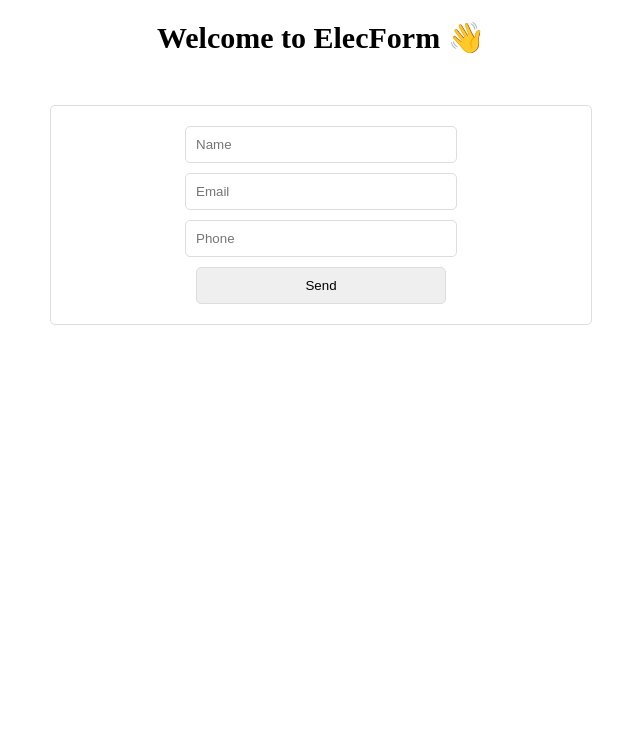
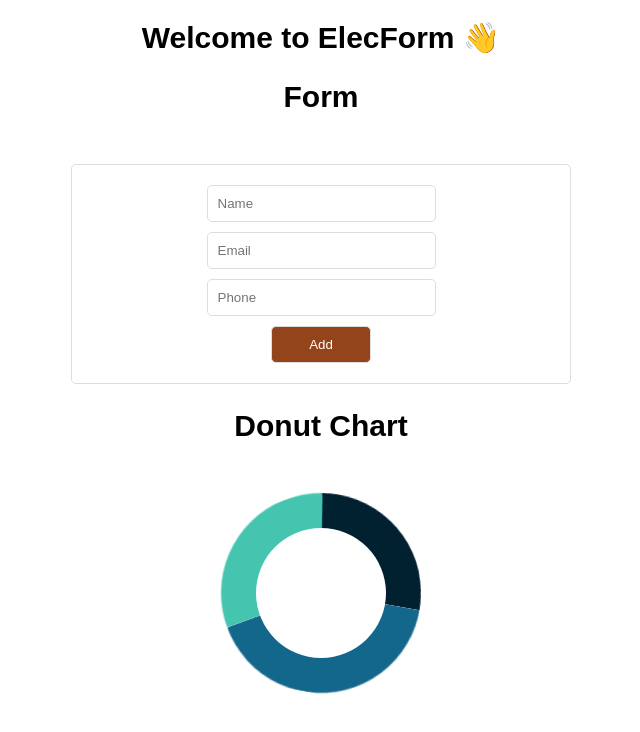
Before and after one commit to Tristan-Boudra/electron, an Electron app: page index.html in a window 800 px wide. Shown: the whole page, without its empty margins (79-719 px from the left). Drawn offline with Linux system fonts and the light colour scheme.

Commit message:
add chart

```diff
--- a/index.html
+++ b/index.html
@@ -6,18 +6,36 @@
     <meta http-equiv="X-Content-Security-Policy" content="default-src 'self'; script-src 'self'"/>
     <title>My app Electron</title>
     <link rel="stylesheet" href="style.css">
+    <link href="https://fonts.googleapis.com/css2?family=Montserrat:wght@400;700&display=swap" rel="stylesheet">
   </head>
   <body>
     <div class="">
         <h1 class="text-header">Welcome to ElecForm 👋</h1>
     </div>
-    <section>
+    <section id="form">
+        <h2 class="text-header">Form</h2>
         <form action="" class="form">
             <input type="text" name="name" id="name" placeholder="Name">
             <input type="text" name="email" id="email" placeholder="Email">
             <input type="text" name="phone" id="phone" placeholder="Phone">
-            <input type="submit" value="Send">
+            <input type="submit" value="Add" class="btn_add">
+            <input type="submit" value="Modify" class="btn_modify">
+            <input type="submit" value="Delete" class="btn_delete">
         </form>
     </section>
+    <section id="donut">
+        <div class="container">
+            <h2 class="text-header">Donut Chart</h2>
+            <div class="donut-chart-block block">
+                  <div class="donut-chart">
+                    <div id="part1" class="portion-block"><div class="circle"></div></div>
+                    <div id="part2" class="portion-block"><div class="circle"></div></div>
+                    <div id="part3" class="portion-block"><div class="circle"></div></div>
+                    <p class="center"></p>
+                </div>
+            </div>
+        </div>
+    </section>
   </body>
+  <script src="./renderer.js"></script>
 </html>
--- a/package.json
+++ b/package.json
@@ -20,7 +20,6 @@
   "devDependencies": {
     "autoprefixer": "^10.4.14",
     "electron": "^25.1.0",
-    "postcss": "^8.4.24",
-    "tailwindcss": "^3.3.2"
+    "postcss": "^8.4.24"
   }
 }
--- a/style.css
+++ b/style.css
@@ -1,3 +1,7 @@
+*{
+    font-family: 'Montserrat', sans-serif;
+}
+
 .text-header{
     font-size: 30px;
     font-weight: bold;
@@ -26,3 +30,115 @@
     border-radius: 5px;
     width: 50%;
 }
+
+.form .btn_add {
+    width: 100px;
+    background-color: #93441A;
+    color: white;
+}
+
+.form .btn_modify {
+    width: 100px;
+    background-color: #B67332;
+    color: white;
+    display: none;
+}
+
+.form .btn_delete {
+    width: 100px;
+    background-color: #DAAB3A;
+    color: white;
+    display: none;
+}
+
+* {
+    -webkit-box-sizing: border-box;
+    -moz-box-sizing: border-box;
+    box-sizing: border-box;
+}
+
+.donut-chart {
+    position: relative;
+    width: 200px;
+    height: 200px;
+    margin: 0 auto 2rem;
+    border-radius: 100%;
+    margin-top: 50px;
+}
+
+p.center {
+background: white;
+position: absolute;
+text-align: center;
+font-size: 28px;
+top:0;left:0;bottom:0;right:0;
+width: 130px;
+height: 130px;
+margin: auto;
+border-radius: 50%;
+line-height: 35px;
+padding: 15% 0 0;
+}
+
+.portion-block {
+    border-radius: 50%;
+    clip: rect(0px, 200px, 200px, 100px);
+    height: 100%;
+    position: absolute;
+    width: 100%;
+}
+
+.circle {
+    border-radius: 50%;
+    clip: rect(0px, 100px, 200px, 0px);
+    height: 100%;
+    position: absolute;
+    width: 100%;
+    font-family: monospace;
+    font-size: 1.5rem;
+}
+
+
+#part1 {
+    transform: rotate(0deg);
+}
+
+#part1 .circle {
+    background-color: #012030;
+    /*transform: rotate(76deg);*/
+    animation: first 1s 1 forwards;
+}
+
+#part2 {
+    transform: rotate(100deg);
+}
+
+#part2 .circle {
+    background-color: #13678A;
+    animation: second 1s 1 forwards 1s;
+}
+
+#part3 {
+    transform: rotate(250deg);
+}
+
+#part3 .circle {
+    background-color: #45C4B0;
+    animation: third 0.5s 1 forwards 2s;
+}
+
+/* Animation */
+@keyframes first {
+    from {transform: rotate(0deg);}
+    to {transform: rotate(100deg);}
+}
+
+@keyframes second {
+    from {transform: rotate(0deg);}
+    to {transform: rotate(150deg);}
+}
+
+@keyframes third {
+    from {transform: rotate(0deg);}
+    to {transform: rotate(111deg);}
+}
```
Also changed, not shown: renderer.js (added).
